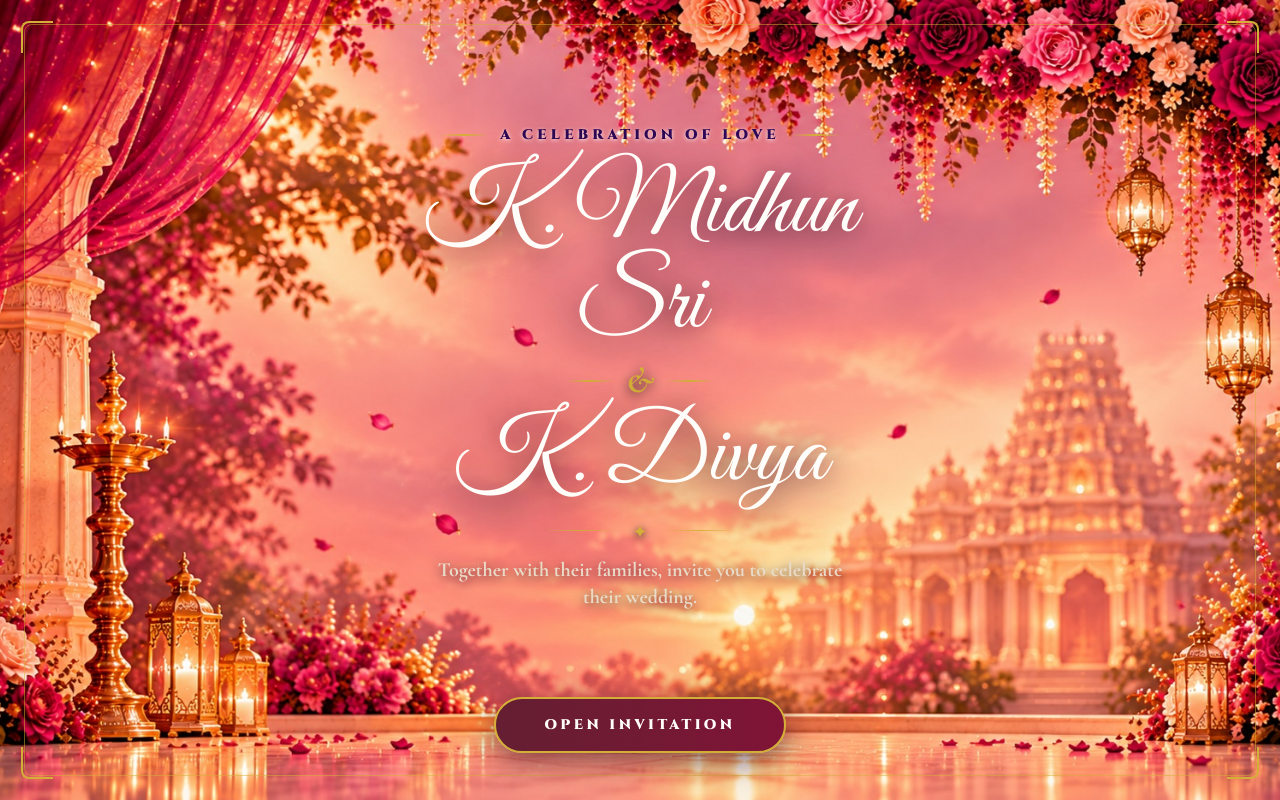
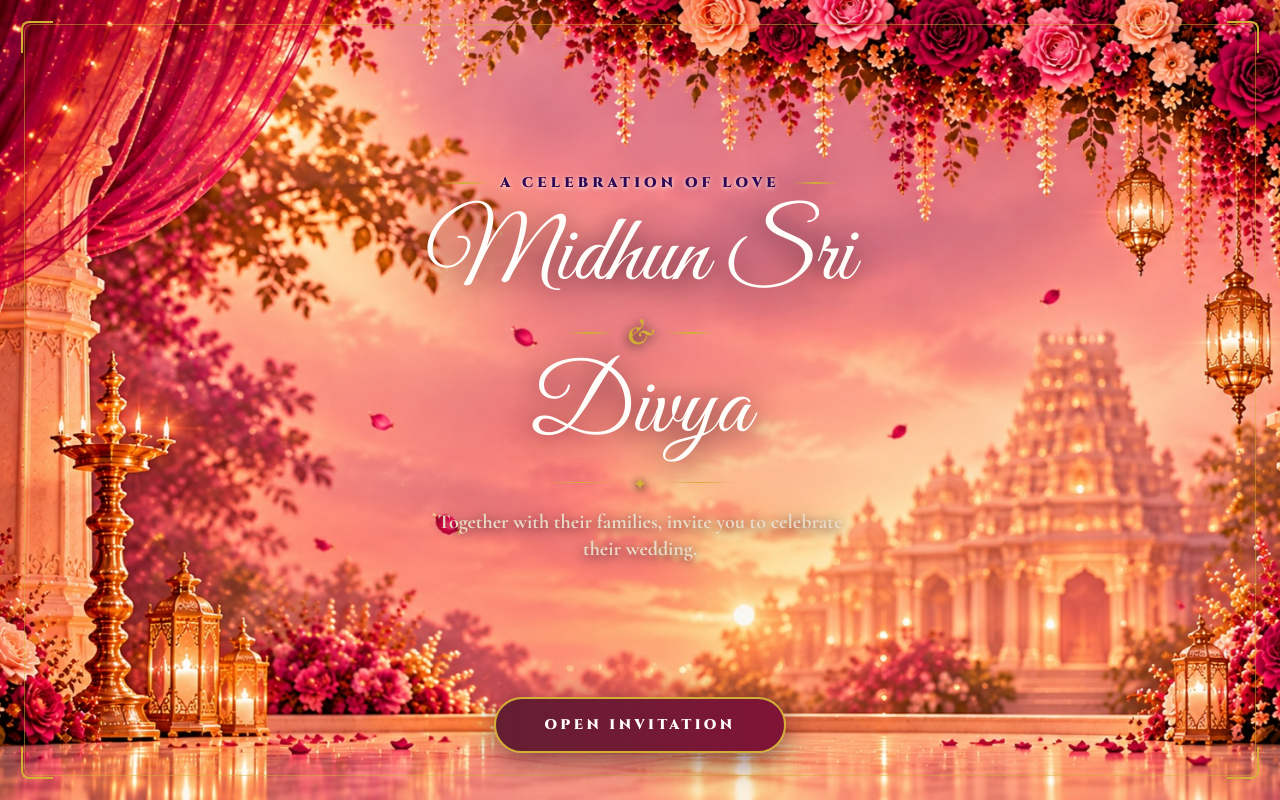
Before and after one commit to RubanThinks/mithumwedsdivya, a React (Vite) app: page / in a window 1280 px wide. Built offline with nearby package versions, Linux system fonts and the light colour scheme; a web font is replaced by a local one.

Commit message:
refactor: remove 'K.' initial from couple names across title, metadata, and all sections

```diff
--- a/index.html
+++ b/index.html
@@ -4,12 +4,12 @@
     <meta charset="UTF-8" />
     <link rel="icon" type="image/svg+xml" href="/vite.svg" />
     <meta name="viewport" content="width=device-width, initial-scale=1.0" />
-    <meta name="description" content="Wedding Invitation - K. Midhun Sri & K. Divya | Two Hearts, Two Families, One Beautiful Beginning" />
+    <meta name="description" content="Wedding Invitation - Midhun Sri & Divya | Two Hearts, Two Families, One Beautiful Beginning" />
     <meta name="theme-color" content="#641E32" />
-    <meta property="og:title" content="K. Midhun Sri ❤️ K. Divya - Wedding Invitation" />
+    <meta property="og:title" content="Midhun Sri ❤️ Divya - Wedding Invitation" />
     <meta property="og:description" content="Together with their families, invite you to celebrate their wedding. Two Hearts, Two Families, One Beautiful Beginning." />
     <meta property="og:type" content="website" />
-    <title>K. Midhun Sri ❤️ K. Divya | Wedding Invitation</title>
+    <title>Midhun Sri ❤️ Divya | Wedding Invitation</title>
     <!-- Preconnect to Google Fonts -->
     <link rel="preconnect" href="https://fonts.googleapis.com" />
     <link rel="preconnect" href="https://fonts.gstatic.com" crossorigin />
--- a/src/components/CoupleSection.tsx
+++ b/src/components/CoupleSection.tsx
@@ -126,7 +126,7 @@ const CoupleSection = () => {
           </p>
 
           <h2 className="font-great-vibes text-5xl sm:text-6xl md:text-8xl text-[#4A0E2E] font-normal leading-tight drop-shadow-[0_2px_4px_rgba(255,255,255,0.85)]">
-            K. Midhun Sri
+            Midhun Sri
           </h2>
 
           <div className="my-1 md:my-2 flex items-center justify-center gap-4">
@@ -138,7 +138,7 @@ const CoupleSection = () => {
           </div>
 
           <h2 className="font-great-vibes text-5xl sm:text-6xl md:text-8xl text-[#4A0E2E] font-normal leading-tight drop-shadow-[0_2px_4px_rgba(255,255,255,0.85)]">
-            K. Divya
+            Divya
           </h2>
 
           <div className="ornamental-divider mx-auto my-4 max-w-xs">
--- a/src/components/FamilySection.tsx
+++ b/src/components/FamilySection.tsx
@@ -216,7 +216,7 @@ const FamilySection = () => {
                       Groom
                     </span>
                     <h4 className="font-great-vibes text-3xl sm:text-4xl text-[#4A0E2E] font-normal drop-shadow-sm">
-                      K. Midhun Sri
+                      Midhun Sri
                     </h4>
                   </div>
 
@@ -325,7 +325,7 @@ const FamilySection = () => {
                       Bride
                     </span>
                     <h4 className="font-great-vibes text-3xl sm:text-4xl text-[#4A0E2E] font-normal drop-shadow-sm">
-                      K. Divya
+                      Divya
                     </h4>
                   </div>
 
--- a/src/components/Footer.tsx
+++ b/src/components/Footer.tsx
@@ -159,7 +159,7 @@ const Footer: React.FC = () => {
             ref={groomRef}
             className="font-great-vibes text-5xl sm:text-6xl md:text-7xl lg:text-8xl text-[#FFFDF9] font-normal leading-none drop-shadow-[0_4px_16px_rgba(40,10,25,0.95)] tracking-wide"
           >
-            K. Midhun Sri
+            Midhun Sri
           </h2>
 
           {/* Heart Symbol: Subtle Burgundy with Golden Glow */}
@@ -177,7 +177,7 @@ const Footer: React.FC = () => {
             ref={brideRef}
             className="font-great-vibes text-5xl sm:text-6xl md:text-7xl lg:text-8xl text-[#FFFDF9] font-normal leading-none drop-shadow-[0_4px_16px_rgba(40,10,25,0.95)] tracking-wide"
           >
-            K. Divya
+            Divya
           </h2>
         </div>
 
--- a/src/components/HeroSection.tsx
+++ b/src/components/HeroSection.tsx
@@ -151,7 +151,7 @@ const HeroSection: React.FC = () => {
           transition={{ duration: 1.2, delay: 0.4, ease: [0.22, 1, 0.36, 1] }}
           className="font-great-vibes text-ivory text-6xl sm:text-7xl md:text-9xl leading-tight font-normal drop-shadow-[0_4px_16px_rgba(0,0,0,0.95)]"
         >
-          K. Midhun Sri
+          Midhun Sri
         </motion.h1>
 
         {/* Center: Dynamic Gold Filigree Outline & Sparkling Diamond Heart */}
@@ -166,7 +166,7 @@ const HeroSection: React.FC = () => {
           transition={{ duration: 1.2, delay: 0.9, ease: [0.22, 1, 0.36, 1] }}
           className="font-great-vibes text-ivory text-6xl sm:text-7xl md:text-9xl leading-tight font-normal drop-shadow-[0_4px_16px_rgba(0,0,0,0.95)]"
         >
-          K. Divya
+          Divya
         </motion.h1>
 
         {/* Gold Ornamental Divider Self-Drawing */}
--- a/src/components/IntroScreen.tsx
+++ b/src/components/IntroScreen.tsx
@@ -114,7 +114,7 @@ const IntroScreen: React.FC<IntroScreenProps> = ({ isVisible, onOpenInvitation }
 
             {/* Groom Name: Royal Velvet Maroon on Mobile, Ivory on Desktop */}
             <h1 className="font-great-vibes text-[#4A0E2E] md:text-ivory text-5xl sm:text-6xl md:text-7xl lg:text-8xl leading-none font-normal drop-shadow-[0_2px_4px_rgba(255,255,255,0.9)] md:drop-shadow-[0_4px_16px_rgba(50,10,30,0.95)]">
-              K. Midhun Sri
+              Midhun Sri
             </h1>
 
             {/* Ampersand */}
@@ -128,7 +128,7 @@ const IntroScreen: React.FC<IntroScreenProps> = ({ isVisible, onOpenInvitation }
 
             {/* Bride Name: Royal Velvet Maroon on Mobile, Ivory on Desktop */}
             <h1 className="font-great-vibes text-[#4A0E2E] md:text-ivory text-5xl sm:text-6xl md:text-7xl lg:text-8xl leading-none font-normal drop-shadow-[0_2px_4px_rgba(255,255,255,0.9)] md:drop-shadow-[0_4px_16px_rgba(50,10,30,0.95)]">
-              K. Divya
+              Divya
             </h1>
 
             {/* Ornamental divider */}
--- a/src/components/MessageSection.tsx
+++ b/src/components/MessageSection.tsx
@@ -69,7 +69,7 @@ const MessageSection = () => {
           transition={{ duration: 1, delay: 0.6 }}
           className="font-great-vibes text-gold text-4xl sm:text-5xl md:text-6xl mb-4 drop-shadow-[0_2px_10px_rgba(212,175,55,0.5)]"
         >
-          K. Midhun Sri ❤️ K. Divya
+          Midhun Sri ❤️ Divya
         </motion.h3>
 
         {/* Tagline */}
```
